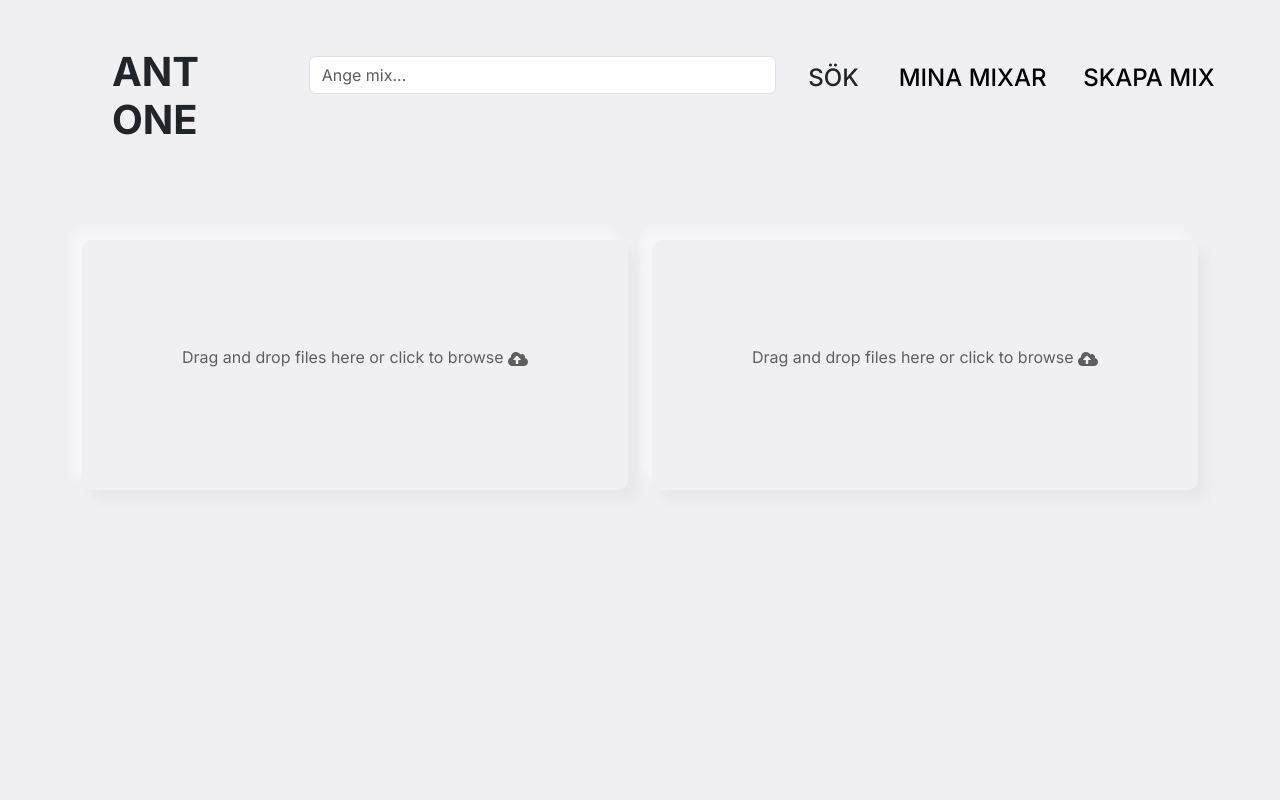
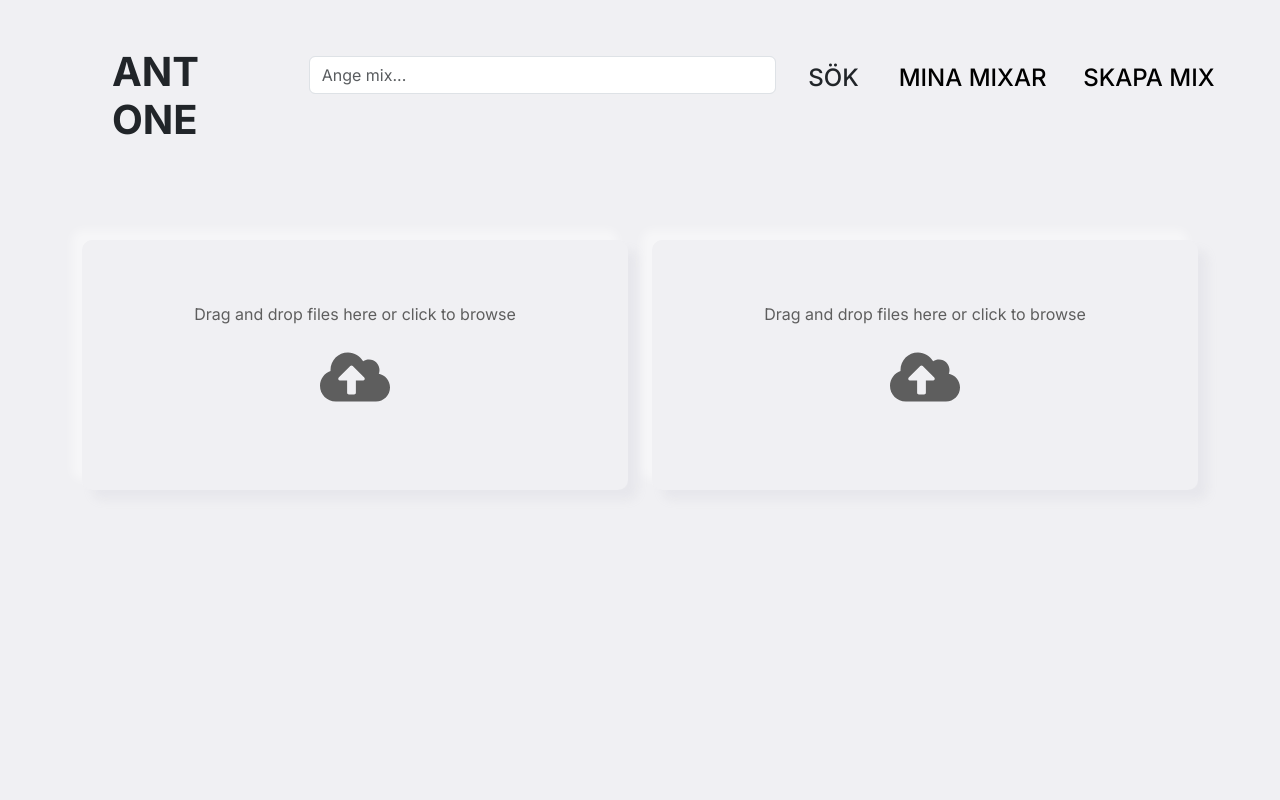
Before and after one commit to ArashAmiry/AntOne, a React (Create React App) app in the folder client/: page /mix in a window 1280 px wide. Shown: the top 800 px of the page. Built offline with nearby package versions, Linux system fonts and the light colour scheme.

Commit message:
flex-column for icon

```diff
--- a/client/src/components/FileUpload.tsx
+++ b/client/src/components/FileUpload.tsx
@@ -9,11 +9,13 @@ const FileUpload = () => {
             setUploadedFiles(acceptedFiles);
         },
     });
-    //TO DO : Customize and Style this Drag and Drop to Upload box as you want🧑‍💻😊
+    //TO DO : Customize and Style this Drag and Drop to Upload box as you want🧑‍💻😊 <MdAudioFile />
     return (
-        <div {...getRootProps()} className='upload d-flex align-items-center justify-content-center'>
+        <div {...getRootProps()} className='upload d-flex flex-column align-items-center justify-content-center'>
             <input {...getInputProps()} />
-            <p>Drag and drop files here or click to browse <FaCloudUploadAlt size={20} /></p>
+            <p>Drag and drop files here or click to browse</p>
+            <p><FaCloudUploadAlt size={70} /></p>
+
         </div>
     );
 };
```
